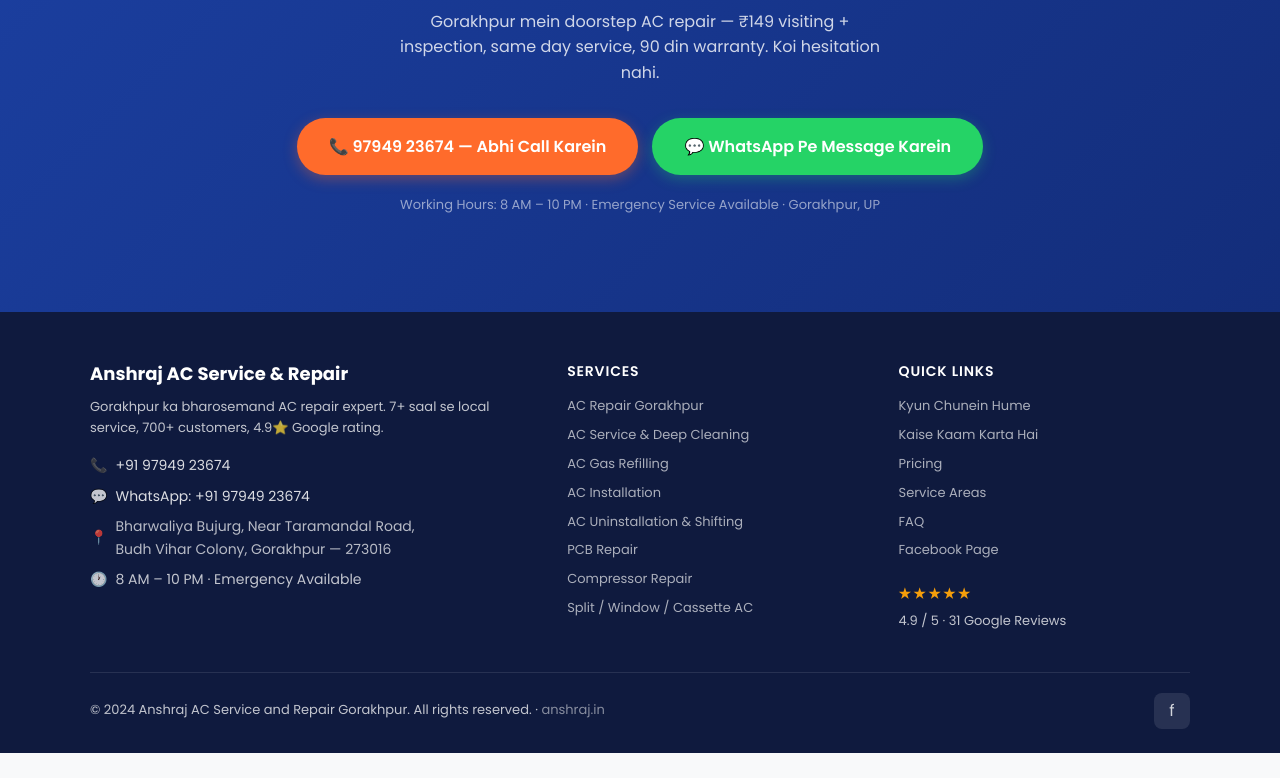
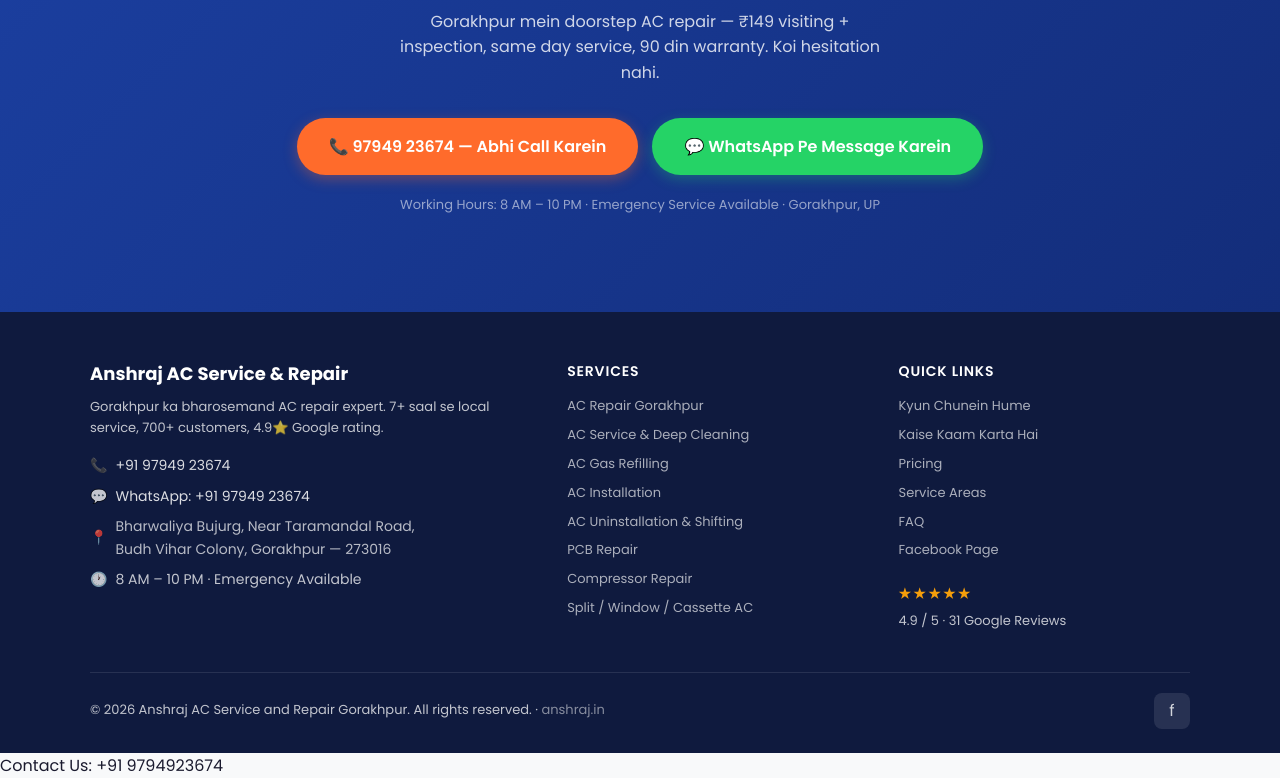
Before and after one commit to rentinstaa-art/anshraj-ac-service-and-repair, a plain HTML site: page index.html in a window 1280 px wide. Shown: the part 5475-6253 px from the top of the page. Before the commit the page ends 6228 px from the top, so only its background shows below. Drawn offline with Linux system fonts and the light colour scheme.

Commit message:
Update index.html
contact number add

```diff
--- a/index.html
+++ b/index.html
@@ -23,7 +23,7 @@
   <script type="application/ld+json">
   {
     "@context": "https://schema.org",
-    "@type": "HVACBusiness",
+    "@type": "Airconditionerrepairservice",
     "name": "Anshraj AC Service and Repair Gorakhpur",
     "url": "https://anshraj.in",
     "telephone": "+919794923674",
@@ -1578,7 +1578,7 @@
 
     <div class="footer-bottom">
       <div class="footer-bottom-text">
-        © 2024 Anshraj AC Service and Repair Gorakhpur. All rights reserved. ·
+        © 2026 Anshraj AC Service and Repair Gorakhpur. All rights reserved. ·
         <a href="https://anshraj.in" style="color:rgba(255,255,255,0.5);">anshraj.in</a>
       </div>
       <div class="footer-social">
@@ -1592,6 +1592,8 @@
     </div>
   </div>
 </footer>
+<!-- Visible Contact Link -->
+<p>Contact Us: <a href="tel:+919794923674">+91 9794923674</a></p>
 
 <!-- ===== FLOATING WHATSAPP ===== -->
 <a href="https://wa.me/919794923674?text=Namaste%2C%20mujhe%20AC%20service%20chahiye%20Gorakhpur%20mein"
```
